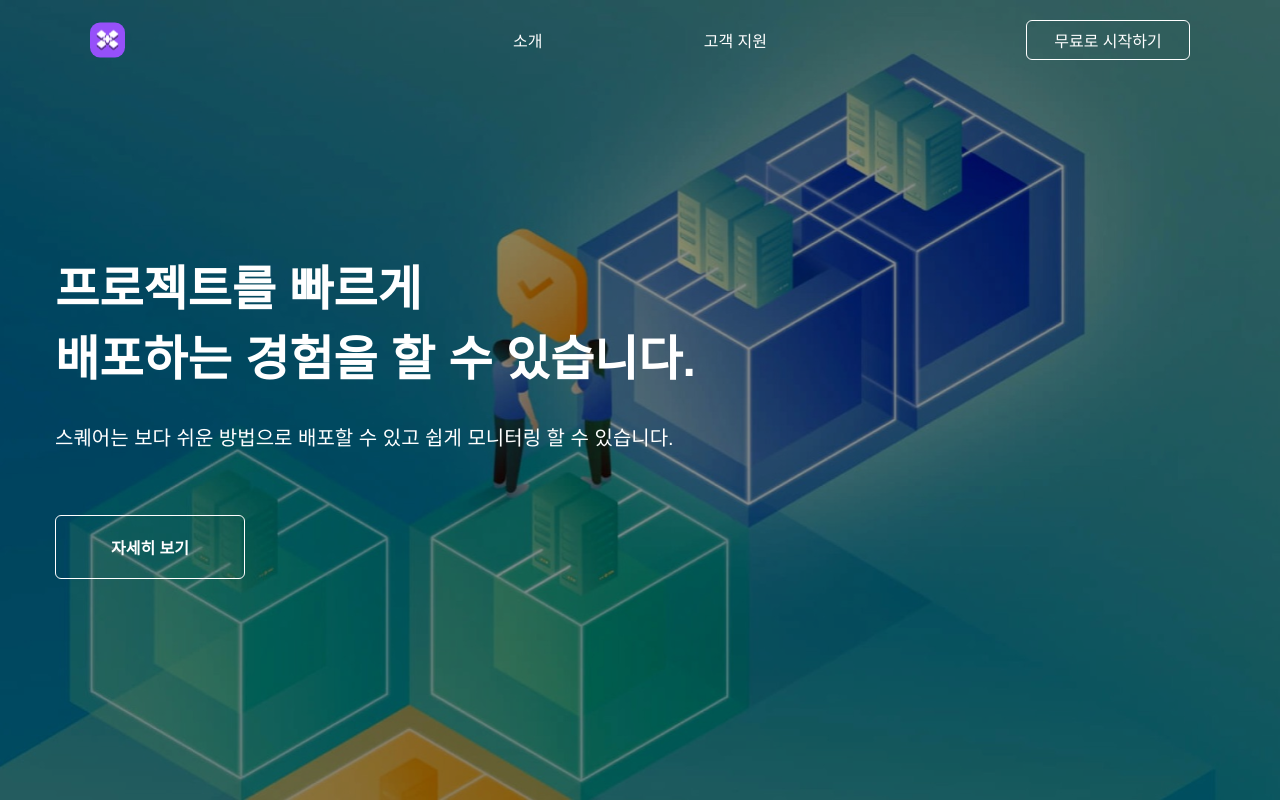
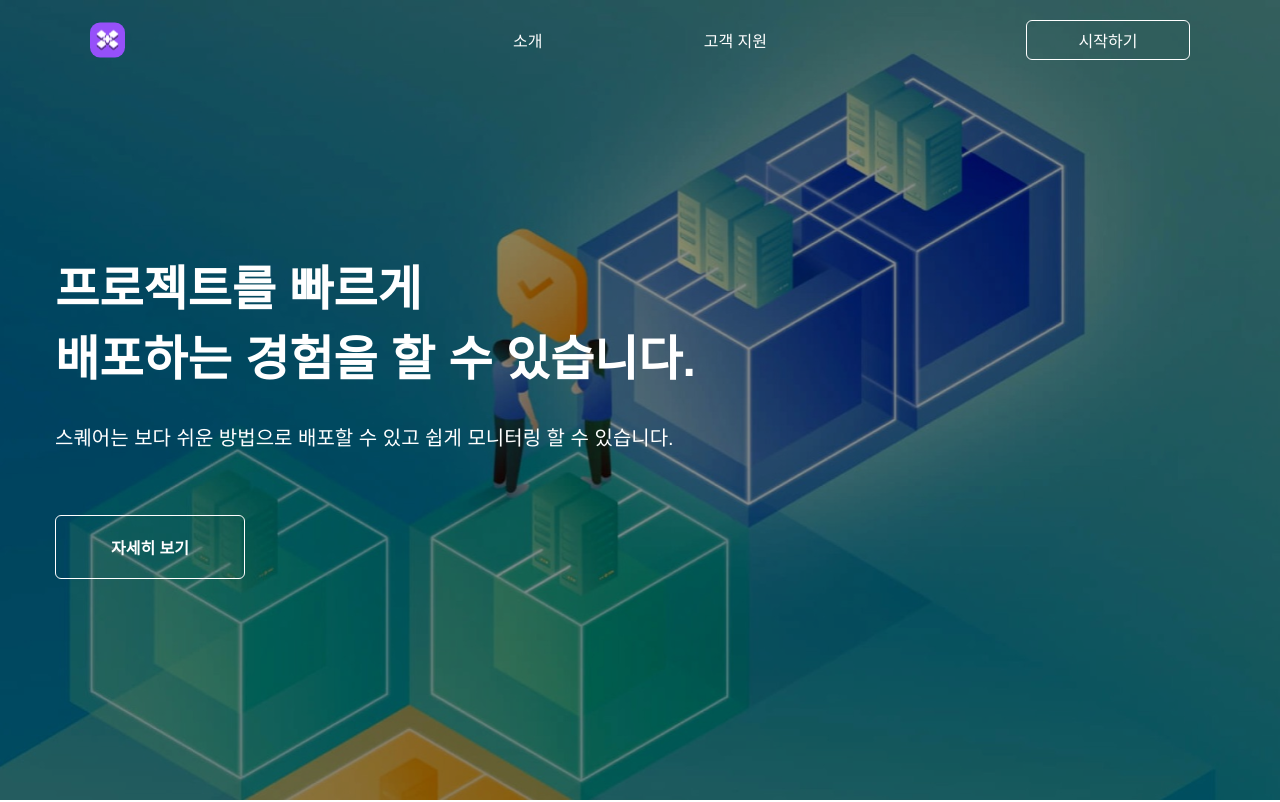
Before and after one commit to team-xquare/xquare-infra-frontend, a React (Vite) app: page / in a window 1280 px wide. Shown: the top 802 px of the page. Built offline with nearby package versions, Linux system fonts and the light colour scheme; no server answers; a web font is replaced by a local one; what @channel.io/channel-web-sdk-loader would draw is missing.

Commit message:
chore :: 문구 수정

```diff
--- a/src/components/common/header/index.tsx
+++ b/src/components/common/header/index.tsx
@@ -48,7 +48,7 @@ export const Header = () => {
                   navigate('/login');
                 }}
               >
-                무료로 시작하기
+                시작하기
               </Button>
             </RightSide>
           </>
```
